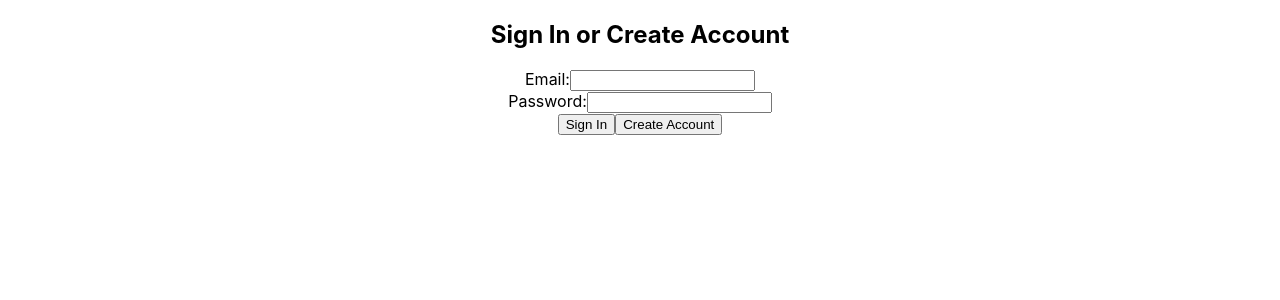
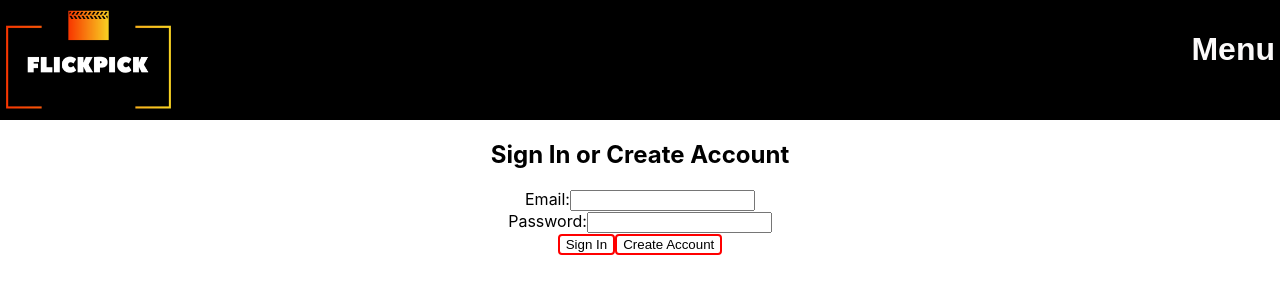
Before and after one commit to erinhurlburt/FlickPick, a React (Create React App) app in the folder flickpick/: page /signin in a window 1280 px wide. Shown: the top 300 px of the page. Built offline with nearby package versions, Linux system fonts and the light colour scheme.

Commit message:
logo add and small updates

```diff
--- a/flickpick/src/App.css
+++ b/flickpick/src/App.css
@@ -1,25 +1,25 @@
 .App {
   text-align: center;
+}
+
+.App-logo {
+  height: 40vmin;
+  pointer-events: none;
 }
 
 header {
   display: flex;
   justify-content: space-between;
   background: rgb(2, 0, 36);
-  background: linear-gradient(
-    90deg,
-    rgba(2, 0, 36, 1) 0%,
-    rgb(108, 152, 255) 100%
-  );
+  background: black;
   text-align: center;
   margin: 0;
   transition: opacity 5s;
   font-family: "Oswald", sans-serif;
-  color: black;
+  color: rgb(251, 249, 249);
   grid-column: 1 / span 2;
   padding: 10px 5px;
 }
-
 
 .App-header {
   background-color: #282c34;
--- a/flickpick/src/App.js
+++ b/flickpick/src/App.js
@@ -1,12 +1,18 @@
-import { BrowserRouter as Router, Route, Routes, Navigate } from "react-router-dom"
+import {
+  BrowserRouter as Router,
+  Route,
+  Routes,
+  Navigate,
+} from "react-router-dom";
 import { useEffect, useState } from "react";
 import { HomeView } from "./Views/HomeView/HomeView";
 import { SignInView } from "./Views/SignInView/SignInView";
 
+import logo from "./logo.png";
 import "./App.css";
 
 function App() {
-  const [isAuthenticated, setIsAuthenticated] = useState(false)
+  const [isAuthenticated, setIsAuthenticated] = useState(false);
 
   // const handleLogout = () => {
   //   setAccessToken(null)
@@ -16,6 +22,10 @@ function App() {
   return (
     <Router>
       <div className="App" id="App">
+        <header>
+          <img src={logo} height={100} />
+          <h1>Menu</h1>
+        </header>
         <Routes>
           <Route
             path="/signin"
@@ -30,7 +40,11 @@ function App() {
           <Route
             path="/"
             element={
-            isAuthenticated ? <Navigate to="/home" /> : <Navigate to="/signin" />
+              isAuthenticated ? (
+                <Navigate to="/home" />
+              ) : (
+                <Navigate to="/signin" />
+              )
             }
           />
           <Route
@@ -39,7 +53,7 @@ function App() {
               <HomeView
                 //onLogout={handleLogout}
                 processSignIn={() => {
-                setIsAuthenticated(true)
+                  setIsAuthenticated(true);
                 }}
               />
             }
@@ -52,7 +66,6 @@ function App() {
         </Routes>
       </div>
     </Router>
-
   );
 }
 
--- a/flickpick/src/Views/HomeView/HomeView.css
+++ b/flickpick/src/Views/HomeView/HomeView.css
@@ -1,7 +1,18 @@
-body{
-    background-color: white;
+body {
+  background-color: white;
 }
 
 h2 {
-    color: black;
+  color: black;
 }
+
+button {
+  background-color: white;
+  border-radius: 4px;
+  border: 2px solid red;
+}
+
+button:hover {
+  background-color: #04aa6d; /* Green */
+  color: white;
+}
```
Lines whose indentation alone changed are shown as unchanged.
